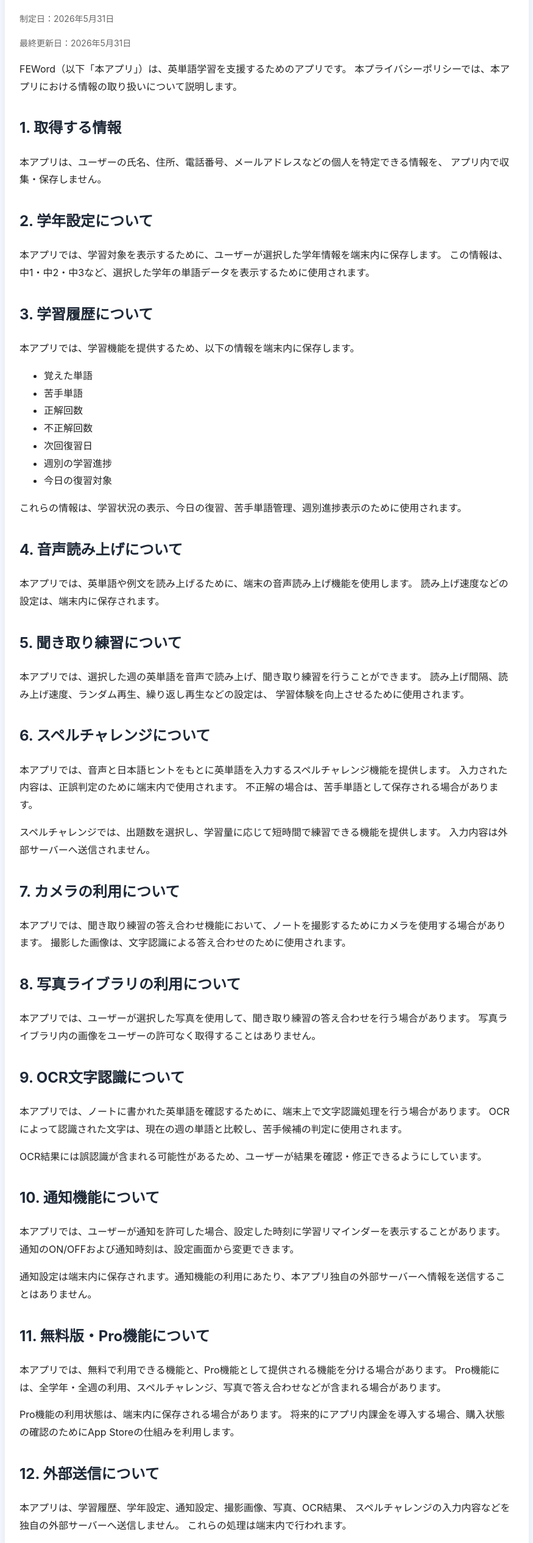
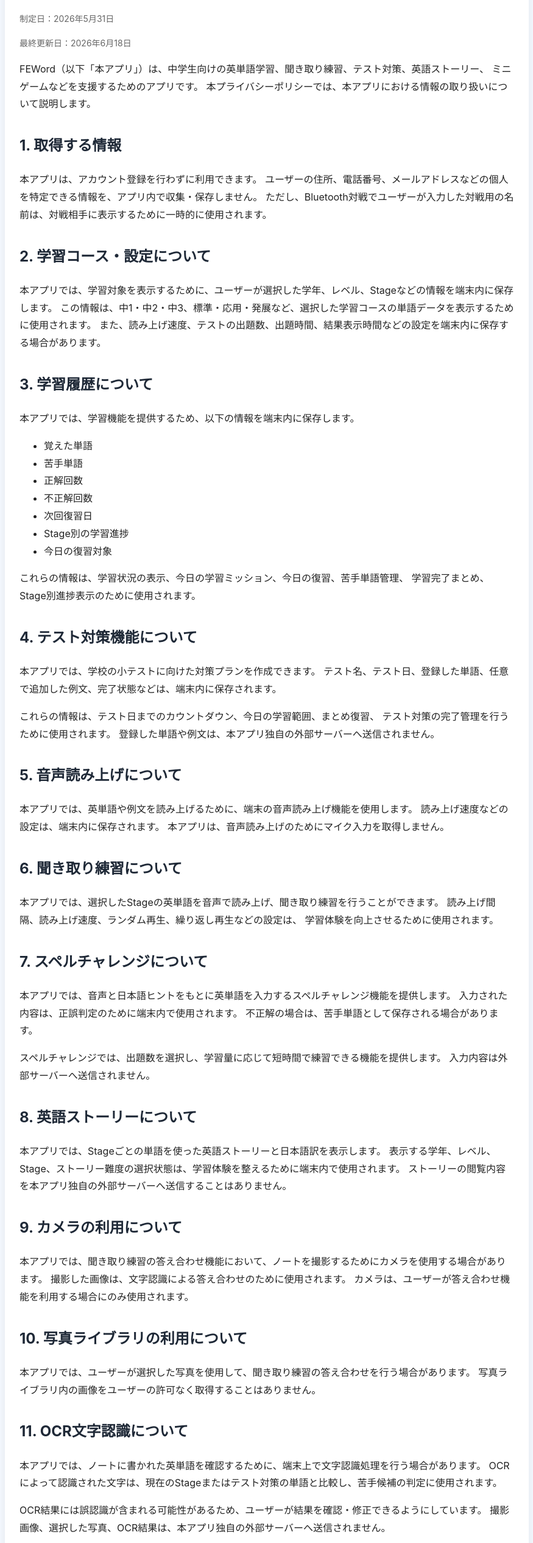
Before and after one commit to takujinri/takujinri.github.io, a plain HTML site: page feword/privacy.html in a window 1280 px wide. Shown: the part 149-2680 px from the top of the page at 61% size, without its empty margins (202-1077 px from the left). Drawn offline with Linux system fonts and the light colour scheme.

Commit message:
Update website content

```diff
--- a/feword/privacy.html
+++ b/feword/privacy.html
@@ -40,23 +40,26 @@
     <h1>FEWord プライバシーポリシー</h1>
 
     <p class="date">制定日：2026年5月31日</p>
-    <p class="date">最終更新日：2026年5月31日</p>
+    <p class="date">最終更新日：2026年6月18日</p>
 
     <p>
-      FEWord（以下「本アプリ」）は、英単語学習を支援するためのアプリです。
+      FEWord（以下「本アプリ」）は、中学生向けの英単語学習、聞き取り練習、テスト対策、英語ストーリー、
+      ミニゲームなどを支援するためのアプリです。
       本プライバシーポリシーでは、本アプリにおける情報の取り扱いについて説明します。
     </p>
 
     <h2>1. 取得する情報</h2>
     <p>
-      本アプリは、ユーザーの氏名、住所、電話番号、メールアドレスなどの個人を特定できる情報を、
-      アプリ内で収集・保存しません。
+      本アプリは、アカウント登録を行わずに利用できます。
+      ユーザーの住所、電話番号、メールアドレスなどの個人を特定できる情報を、アプリ内で収集・保存しません。
+      ただし、Bluetooth対戦でユーザーが入力した対戦用の名前は、対戦相手に表示するために一時的に使用されます。
     </p>
 
-    <h2>2. 学年設定について</h2>
+    <h2>2. 学習コース・設定について</h2>
     <p>
-      本アプリでは、学習対象を表示するために、ユーザーが選択した学年情報を端末内に保存します。
-      この情報は、中1・中2・中3など、選択した学年の単語データを表示するために使用されます。
+      本アプリでは、学習対象を表示するために、ユーザーが選択した学年、レベル、Stageなどの情報を端末内に保存します。
+      この情報は、中1・中2・中3、標準・応用・発展など、選択した学習コースの単語データを表示するために使用されます。
+      また、読み上げ速度、テストの出題数、出題時間、結果表示時間などの設定を端末内に保存する場合があります。
     </p>
 
     <h2>3. 学習履歴について</h2>
@@ -69,27 +72,40 @@
       <li>正解回数</li>
       <li>不正解回数</li>
       <li>次回復習日</li>
-      <li>週別の学習進捗</li>
+      <li>Stage別の学習進捗</li>
       <li>今日の復習対象</li>
     </ul>
     <p>
-      これらの情報は、学習状況の表示、今日の復習、苦手単語管理、週別進捗表示のために使用されます。
+      これらの情報は、学習状況の表示、今日の学習ミッション、今日の復習、苦手単語管理、
+      学習完了まとめ、Stage別進捗表示のために使用されます。
     </p>
 
-    <h2>4. 音声読み上げについて</h2>
+    <h2>4. テスト対策機能について</h2>
+    <p>
+      本アプリでは、学校の小テストに向けた対策プランを作成できます。
+      テスト名、テスト日、登録した単語、任意で追加した例文、完了状態などは、端末内に保存されます。
+    </p>
+    <p>
+      これらの情報は、テスト日までのカウントダウン、今日の学習範囲、まとめ復習、
+      テスト対策の完了管理を行うために使用されます。
+      登録した単語や例文は、本アプリ独自の外部サーバーへ送信されません。
+    </p>
+
+    <h2>5. 音声読み上げについて</h2>
     <p>
       本アプリでは、英単語や例文を読み上げるために、端末の音声読み上げ機能を使用します。
       読み上げ速度などの設定は、端末内に保存されます。
+      本アプリは、音声読み上げのためにマイク入力を取得しません。
     </p>
 
-    <h2>5. 聞き取り練習について</h2>
+    <h2>6. 聞き取り練習について</h2>
     <p>
-      本アプリでは、選択した週の英単語を音声で読み上げ、聞き取り練習を行うことができます。
+      本アプリでは、選択したStageの英単語を音声で読み上げ、聞き取り練習を行うことができます。
       読み上げ間隔、読み上げ速度、ランダム再生、繰り返し再生などの設定は、
       学習体験を向上させるために使用されます。
     </p>
 
-    <h2>6. スペルチャレンジについて</h2>
+    <h2>7. スペルチャレンジについて</h2>
     <p>
       本アプリでは、音声と日本語ヒントをもとに英単語を入力するスペルチャレンジ機能を提供します。
       入力された内容は、正誤判定のために端末内で使用されます。
@@ -100,28 +116,54 @@
       入力内容は外部サーバーへ送信されません。
     </p>
 
-    <h2>7. カメラの利用について</h2>
+    <h2>8. 英語ストーリーについて</h2>
+    <p>
+      本アプリでは、Stageごとの単語を使った英語ストーリーと日本語訳を表示します。
+      表示する学年、レベル、Stage、ストーリー難度の選択状態は、学習体験を整えるために端末内で使用されます。
+      ストーリーの閲覧内容を本アプリ独自の外部サーバーへ送信することはありません。
+    </p>
+
+    <h2>9. カメラの利用について</h2>
     <p>
       本アプリでは、聞き取り練習の答え合わせ機能において、ノートを撮影するためにカメラを使用する場合があります。
       撮影した画像は、文字認識による答え合わせのために使用されます。
+      カメラは、ユーザーが答え合わせ機能を利用する場合にのみ使用されます。
     </p>
 
-    <h2>8. 写真ライブラリの利用について</h2>
+    <h2>10. 写真ライブラリの利用について</h2>
     <p>
       本アプリでは、ユーザーが選択した写真を使用して、聞き取り練習の答え合わせを行う場合があります。
       写真ライブラリ内の画像をユーザーの許可なく取得することはありません。
     </p>
 
-    <h2>9. OCR文字認識について</h2>
+    <h2>11. OCR文字認識について</h2>
     <p>
       本アプリでは、ノートに書かれた英単語を確認するために、端末上で文字認識処理を行う場合があります。
-      OCRによって認識された文字は、現在の週の単語と比較し、苦手候補の判定に使用されます。
+      OCRによって認識された文字は、現在のStageまたはテスト対策の単語と比較し、苦手候補の判定に使用されます。
     </p>
     <p>
       OCR結果には誤認識が含まれる可能性があるため、ユーザーが結果を確認・修正できるようにしています。
+      撮影画像、選択した写真、OCR結果は、本アプリ独自の外部サーバーへ送信されません。
     </p>
 
-    <h2>10. 通知機能について</h2>
+    <h2>12. ミニゲーム・Bluetooth対戦について</h2>
+    <p>
+      本アプリでは、Pro機能として、近くの相手と英単語を使って対戦するミニゲームを提供する場合があります。
+      Bluetooth対戦では、AppleのMultipeer Connectivityを使用し、Bluetooth、Wi-Fi、ローカルネットワークを利用して、
+      近くの端末同士を接続します。
+    </p>
+    <p>
+      対戦ルームの作成・検索・接続のため、対戦用の名前、ルームコード、参加状態などが近くの端末に表示・送信される場合があります。
+      対戦開始後は、選択した学年・レベル・Stage、出題モード、制限時間、問題、選択した答え、正誤、スコアなどの対戦に必要な情報が、
+      接続中の対戦相手の端末との間で送受信されます。
+    </p>
+    <p>
+      これらの情報は、対戦機能を提供するために使用されます。
+      対戦情報を本アプリ独自の外部サーバーへ送信することはありません。
+      対戦を利用するには、Bluetooth、Wi-Fi、ローカルネットワークの許可が必要になる場合があります。
+    </p>
+
+    <h2>13. 通知機能について</h2>
     <p>
       本アプリでは、ユーザーが通知を許可した場合、設定した時刻に学習リマインダーを表示することがあります。
       通知のON/OFFおよび通知時刻は、設定画面から変更できます。
@@ -130,53 +172,65 @@
       通知設定は端末内に保存されます。通知機能の利用にあたり、本アプリ独自の外部サーバーへ情報を送信することはありません。
     </p>
 
-    <h2>11. 無料版・Pro機能について</h2>
+    <h2>14. 無料版・Pro機能について</h2>
     <p>
       本アプリでは、無料で利用できる機能と、Pro機能として提供される機能を分ける場合があります。
-      Pro機能には、全学年・全週の利用、スペルチャレンジ、写真で答え合わせなどが含まれる場合があります。
+      Pro機能には、全学年・全Stageの利用、スペルチャレンジ、写真・OCR答え合わせ、
+      全Stageの英語ストーリー、ミニゲーム、今後追加されるPro機能などが含まれる場合があります。
     </p>
     <p>
       Pro機能の利用状態は、端末内に保存される場合があります。
       将来的にアプリ内課金を導入する場合、購入状態の確認のためにApp Storeの仕組みを利用します。
     </p>
 
-    <h2>12. 外部送信について</h2>
+    <h2>15. 外部送信について</h2>
     <p>
-      本アプリは、学習履歴、学年設定、通知設定、撮影画像、写真、OCR結果、
-      スペルチャレンジの入力内容などを独自の外部サーバーへ送信しません。
-      これらの処理は端末内で行われます。
+      本アプリは、学習履歴、学習コース設定、通知設定、テスト対策データ、撮影画像、写真、OCR結果、
+      スペルチャレンジの入力内容などを本アプリ独自の外部サーバーへ送信しません。
+      これらの処理は原則として端末内で行われます。
+    </p>
+    <p>
+      ただし、Bluetooth対戦を利用する場合、対戦に必要な情報は、接続中の対戦相手の端末との間で送受信されます。
+      また、アプリ内課金を導入する場合は、購入状態の確認のためにApp Storeの仕組みを利用します。
     </p>
 
-    <h2>13. お問い合わせについて</h2>
+    <h2>16. お問い合わせについて</h2>
     <p>
       本アプリでは、ユーザーがメールアプリを利用してお問い合わせを行うことができます。
       メール送信時には、ユーザーが入力した内容および端末情報・アプリバージョン等がメール本文に含まれる場合があります。
     </p>
 
-    <h2>14. 第三者提供について</h2>
+    <h2>17. 第三者提供について</h2>
     <p>
-      本アプリは、ユーザーの個人情報を第三者に提供しません。
+      本アプリは、ユーザーの個人情報を第三者に販売または提供しません。
+      ただし、Bluetooth対戦では、対戦機能の提供に必要な範囲で、接続中の対戦相手に対戦用の名前や対戦情報が表示・送信されます。
     </p>
 
-    <h2>15. 広告・解析ツールについて</h2>
+    <h2>18. 広告・解析ツールについて</h2>
     <p>
       現在、本アプリでは広告配信サービスおよび外部解析ツールを使用していません。
     </p>
 
-    <h2>16. 免責事項</h2>
+    <h2>19. データの削除について</h2>
+    <p>
+      端末内に保存された学習履歴、設定、テスト対策データなどは、アプリを削除することで削除されます。
+      ただし、OSやバックアップの設定により、端末またはバックアップ上にデータが残る場合があります。
+    </p>
+
+    <h2>20. 免責事項</h2>
     <p>
       本アプリの単語データ、学習結果、OCRによる文字認識結果、スペルチャレンジの正誤判定結果には
       誤りが含まれる可能性があります。
       本アプリは学習補助を目的としたものであり、利用により生じた損害について、開発者は責任を負いかねます。
     </p>
 
-    <h2>17. プライバシーポリシーの変更</h2>
+    <h2>21. プライバシーポリシーの変更</h2>
     <p>
       本プライバシーポリシーは、必要に応じて変更される場合があります。
       変更後の内容は、本ページに掲載された時点で有効となります。
     </p>
 
-    <h2>18. お問い合わせ先</h2>
+    <h2>22. お問い合わせ先</h2>
     <p>
       本プライバシーポリシーに関するお問い合わせは、以下までお願いいたします。
     </p>
```
